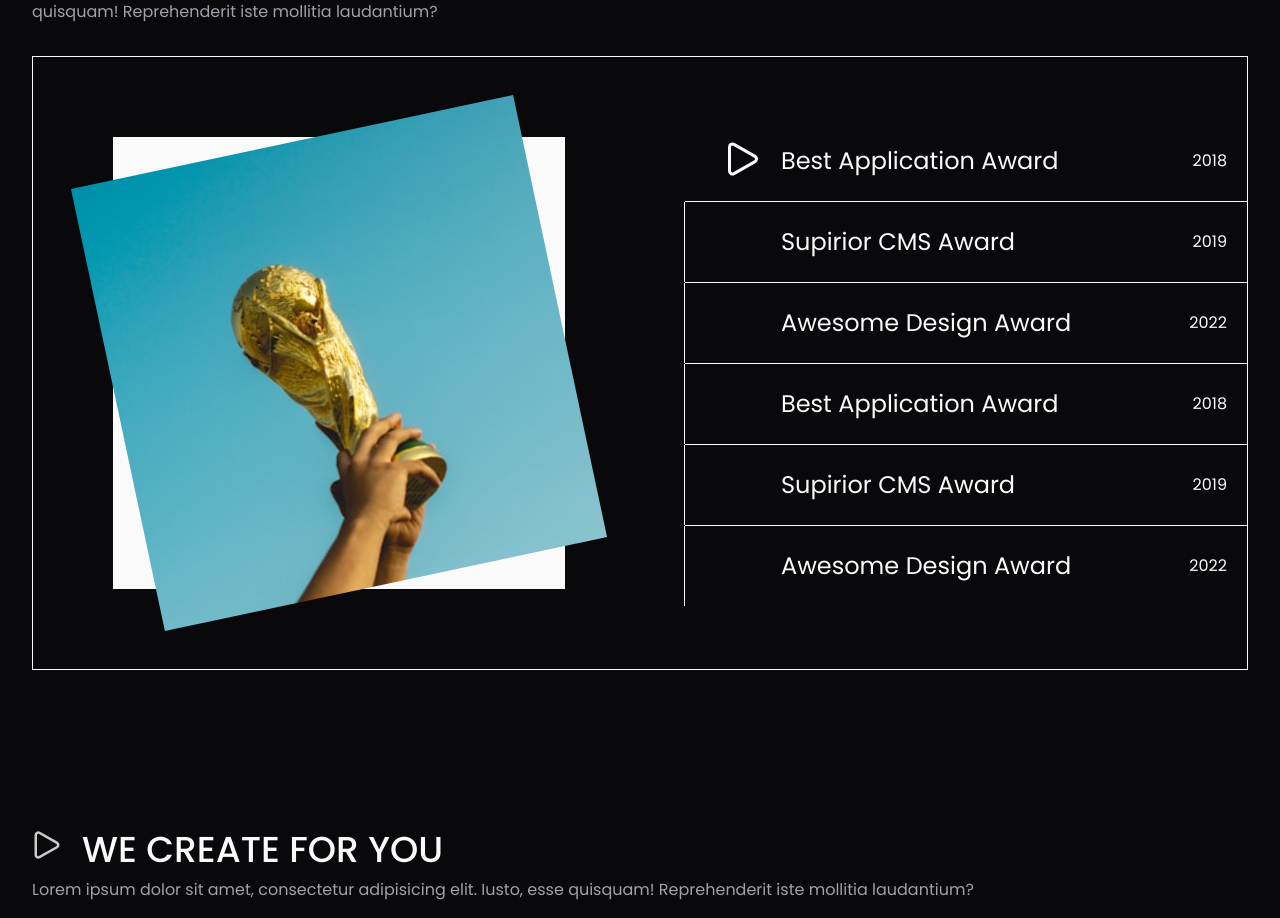
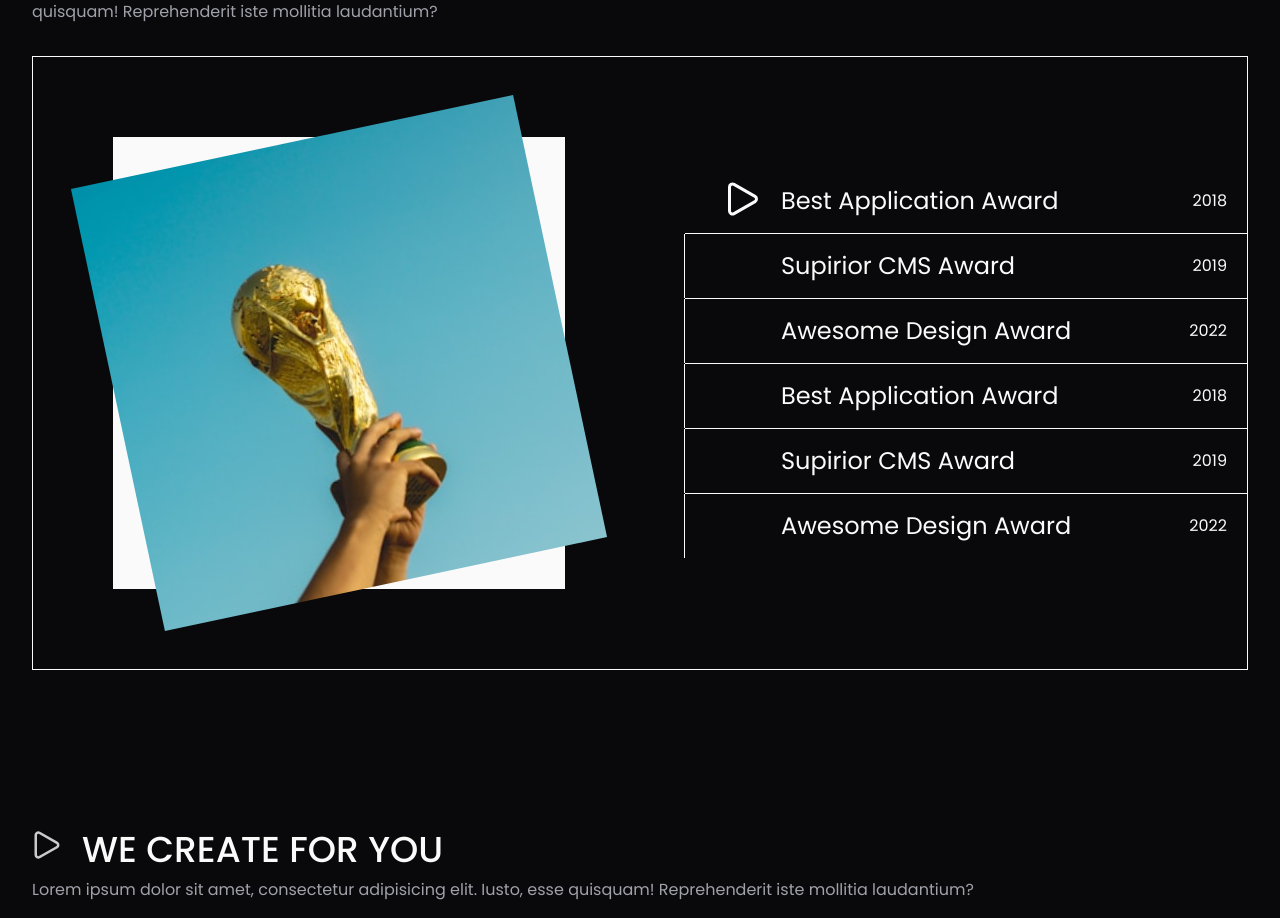
Before and after one commit to StepAsideLiL/effects, a Next.js app: page /home-pages/01 in a window 1280 px wide. Shown: the part 3273-4191 px from the top of the page. Built offline with nearby package versions, Linux system fonts and the light colour scheme.

Commit message:
update: responsive spacing

```diff
--- a/app/(home-page-design)/home-pages/01/_parts/client-comps.tsx
+++ b/app/(home-page-design)/home-pages/01/_parts/client-comps.tsx
@@ -111,7 +111,7 @@ export function AwardSection() {
   return (
     <section className="border border-foreground">
       <div className="flex gap-10 items-center">
-        <div className="lg:w-[612px] w-96 lg:p-20 p-10">
+        <div className="lg:w-[612px] w-96 lg:p-20 p-7">
           <AnimatePresence mode="wait">
             <motion.div
               key={selectedTab ? selectedTab.image : "empty"}
@@ -137,7 +137,7 @@ export function AwardSection() {
           {tabs.map((item, i) => (
             <div
               key={i}
-              className="pl-10 relative p-5 flex items-center gap-4 select-none cursor-pointer"
+              className="lg:pl-10 relative px-5 py-3 flex items-center gap-4 select-none cursor-pointer"
               onClick={() => setSelectedTab(item)}
               onMouseEnter={() => setSelectedTab(item)}
             >
```
